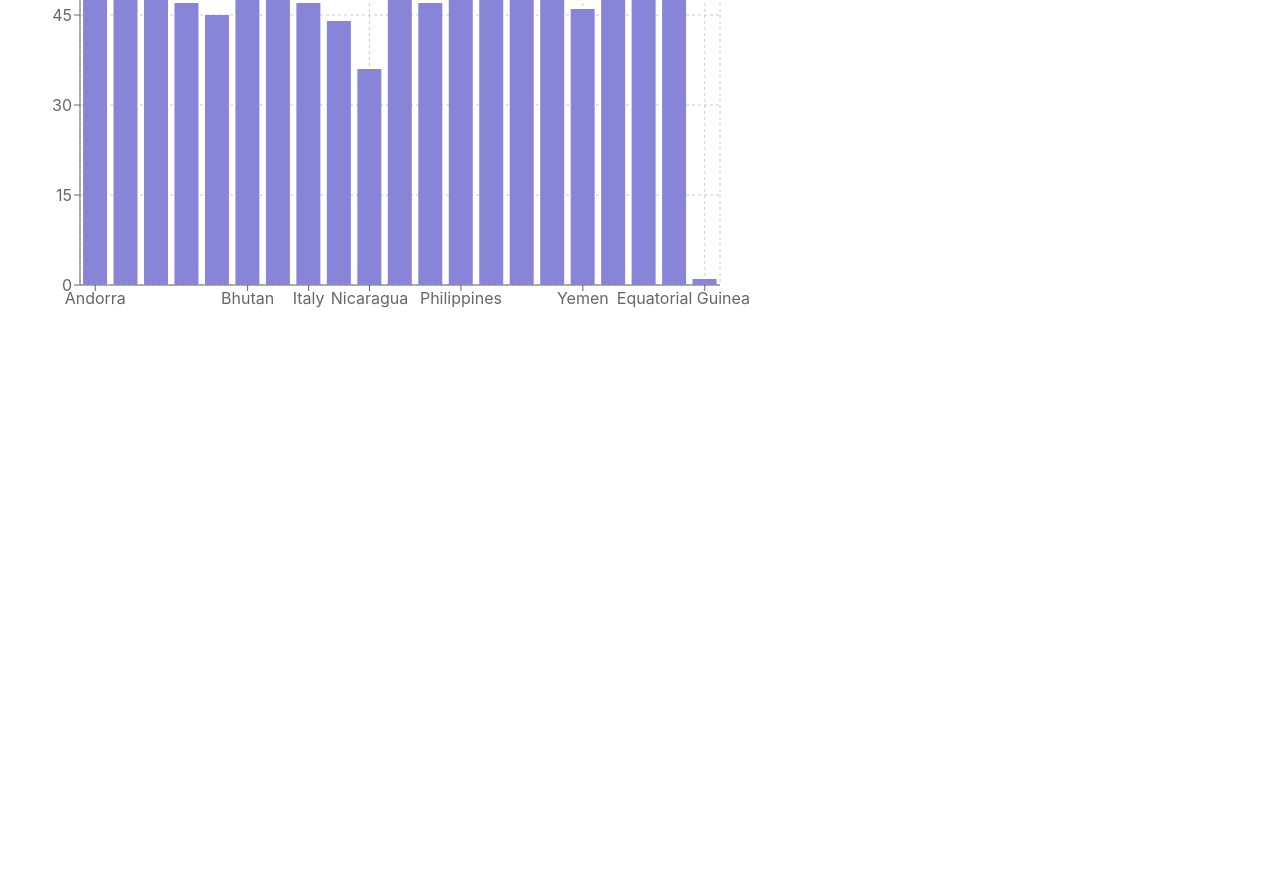
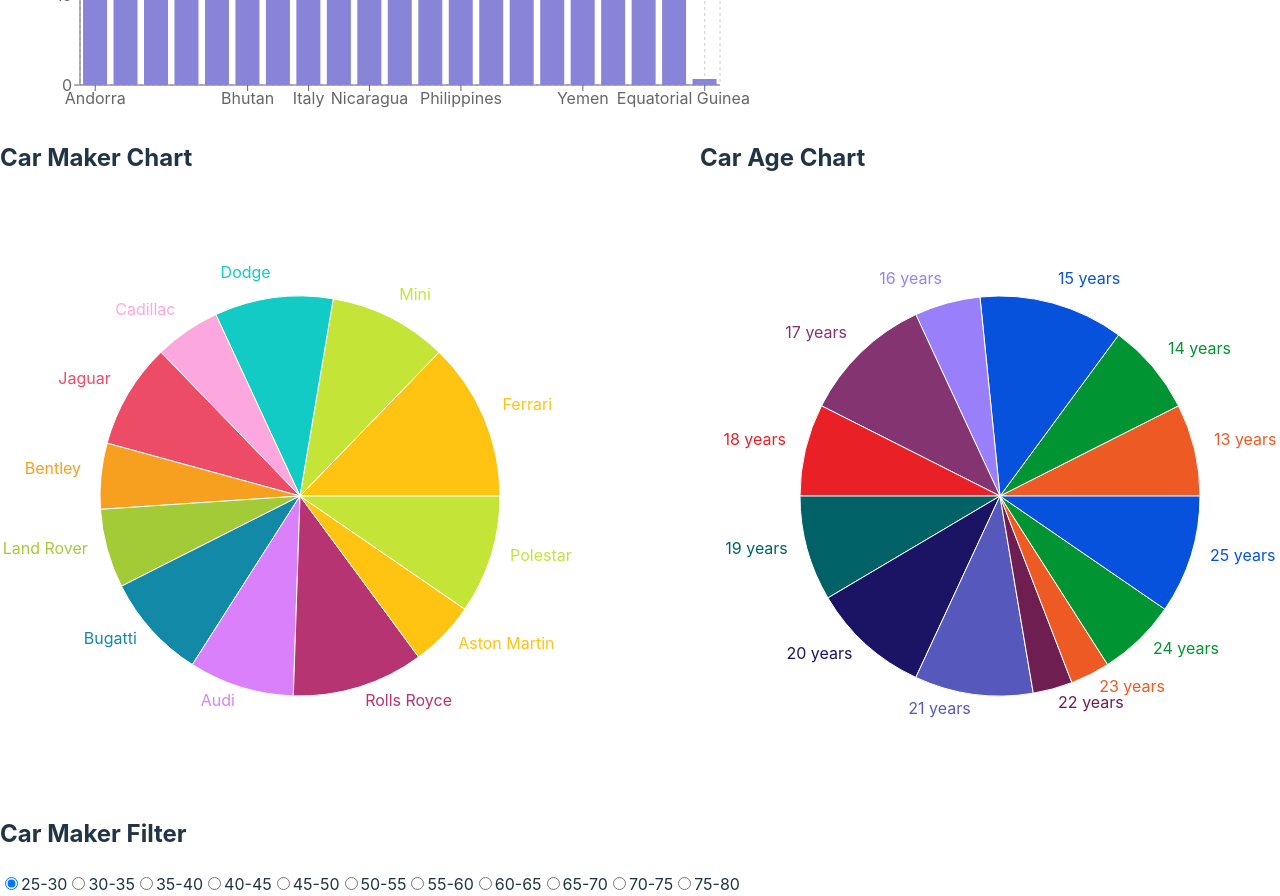
Before and after one commit to kenizaya/z-react-assignment, a React (Vite) app: page / in a window 1280 px wide. Shown: the part 280-1176 px from the top of the page. Before the commit the page ends 800 px from the top, so only its background shows below. Built offline with nearby package versions, Linux system fonts and the light colour scheme.

Commit message:
Add CarPieChart

```diff
--- a/src/App.jsx
+++ b/src/App.jsx
@@ -1,11 +1,13 @@
 import React from 'react'
 import UserBarChart from './components/UserBarChart/UserBarChart'
 import { users } from './utils/generateUsers'
+import CarPieChart from './components/CarPieChart/CarPieChart'
 
 const App = () => {
   return (
     <div>
       <UserBarChart users={users} />
+      <CarPieChart users={users} />
     </div>
   )
 }
--- /dev/null
+++ b/src/components/CarPieChart/CarPieChart.jsx
@@ -0,0 +1,168 @@
+import React, { useState } from 'react'
+import { PieChart, Pie, Cell, Tooltip, ResponsiveContainer } from 'recharts'
+
+const MAKER_COLORS = [
+  '#FFC312',
+  '#C4E538',
+  '#12CBC4',
+  '#FDA7DF',
+  '#ED4C67',
+  '#F79F1F',
+  '#A3CB38',
+  '#1289A7',
+  '#D980FA',
+  '#B53471',
+]
+
+const AGE_COLORS = [
+  '#EE5A24',
+  '#009432',
+  '#0652DD',
+  '#9980FA',
+  '#833471',
+  '#EA2027',
+  '#006266',
+  '#1B1464',
+  '#5758BB',
+  '#6F1E51',
+]
+
+const ageRanges = [
+  { label: '25-30', value: '25-30' },
+  { label: '30-35', value: '30-35' },
+  { label: '35-40', value: '35-40' },
+  { label: '40-45', value: '40-45' },
+  { label: '45-50', value: '45-50' },
+  { label: '50-55', value: '50-55' },
+  { label: '55-60', value: '55-60' },
+  { label: '60-65', value: '60-65' },
+  { label: '65-70', value: '65-70' },
+  { label: '70-75', value: '70-75' },
+  { label: '75-80', value: '75-80' },
+]
+
+const initialAgeRange = ageRanges[0].value
+
+const CarPieChart = ({ users }) => {
+  const [ageRange, setAgeRange] = useState(initialAgeRange)
+
+  const filterData = (range) =>
+    users.filter(
+      (user) =>
+        user.age >= Number(range.split('-')[0]) &&
+        user.age <= Number(range.split('-')[1])
+    )
+  const filteredData = filterData(ageRange)
+
+  const groupByMakerAndModels = (users) =>
+    users.reduce((result, user) => {
+      const { make, model } = user.vehicle
+      if (!result[make]) {
+        result[make] = { name: make, value: 1, models: [model] }
+      } else {
+        result[make].value++
+        if (!result[make].models.includes(model)) {
+          result[make].models.push(model)
+        }
+      }
+      return result
+    }, {})
+
+  const makers = groupByMakerAndModels(filteredData)
+
+  const groupByAge = (users) =>
+    users.reduce((result, user) => {
+      const { age } = user.vehicle
+      if (!result[age]) {
+        result[age] = { name: `${age} years`, value: 1 }
+      } else {
+        result[age].value++
+      }
+      return result
+    }, {})
+
+  const ages = groupByAge(filteredData)
+
+  const handleAgeRangeChange = (event) => setAgeRange(event.target.value)
+
+  return (
+    <div>
+      <div style={{ display: 'flex', gap: '100px' }}>
+        <div>
+          <h2>Car Maker Chart</h2>
+          <ResponsiveContainer width={600} height={600}>
+            <PieChart>
+              <Pie
+                data={Object.values(makers)}
+                dataKey='value'
+                nameKey='name'
+                label={({ name }) => name}
+                labelLine={false}
+                cx='50%'
+                cy='50%'
+                outerRadius={200}
+                fill='#8884d8'
+              >
+                {Object.values(makers).map((entry, index) => (
+                  <Cell
+                    key={`cell-${index}`}
+                    fill={`${MAKER_COLORS[index % MAKER_COLORS.length]}`}
+                  />
+                ))}
+              </Pie>
+              <Tooltip
+                formatter={(value) => `${value} cars`}
+                labelFormatter={(name) =>
+                  `${name}: ${makers[name].models.join(', ')}`
+                }
+              />
+            </PieChart>
+          </ResponsiveContainer>
+        </div>
+        <div>
+          <h2>Car Age Chart</h2>
+          <ResponsiveContainer width={600} height={600}>
+            <PieChart>
+              <Pie
+                data={Object.values(ages)}
+                dataKey='value'
+                nameKey='name'
+                label={({ name }) => name}
+                labelLine={false}
+                cx='50%'
+                cy='50%'
+                outerRadius={200}
+                fill='#8884d8'
+              >
+                {Object.values(ages).map((entry, index) => (
+                  <Cell
+                    key={`cell-${index}`}
+                    fill={`${AGE_COLORS[index % AGE_COLORS.length]}`}
+                  />
+                ))}
+              </Pie>
+              <Tooltip formatter={(value) => `${value} cars`} />
+            </PieChart>
+          </ResponsiveContainer>
+        </div>
+      </div>
+      <h2>Car Maker Filter</h2>
+      <div>
+        {ageRanges.map((range) => (
+          <label key={range.value}>
+            <input
+              type='radio'
+              name='age-range'
+              value={range.value}
+              checked={ageRange === range.value}
+              onChange={handleAgeRangeChange}
+            />
+            {range.label}
+          </label>
+        ))}
+      </div>
+    </div>
+  )
+}
+
+export default CarPieChart
```
